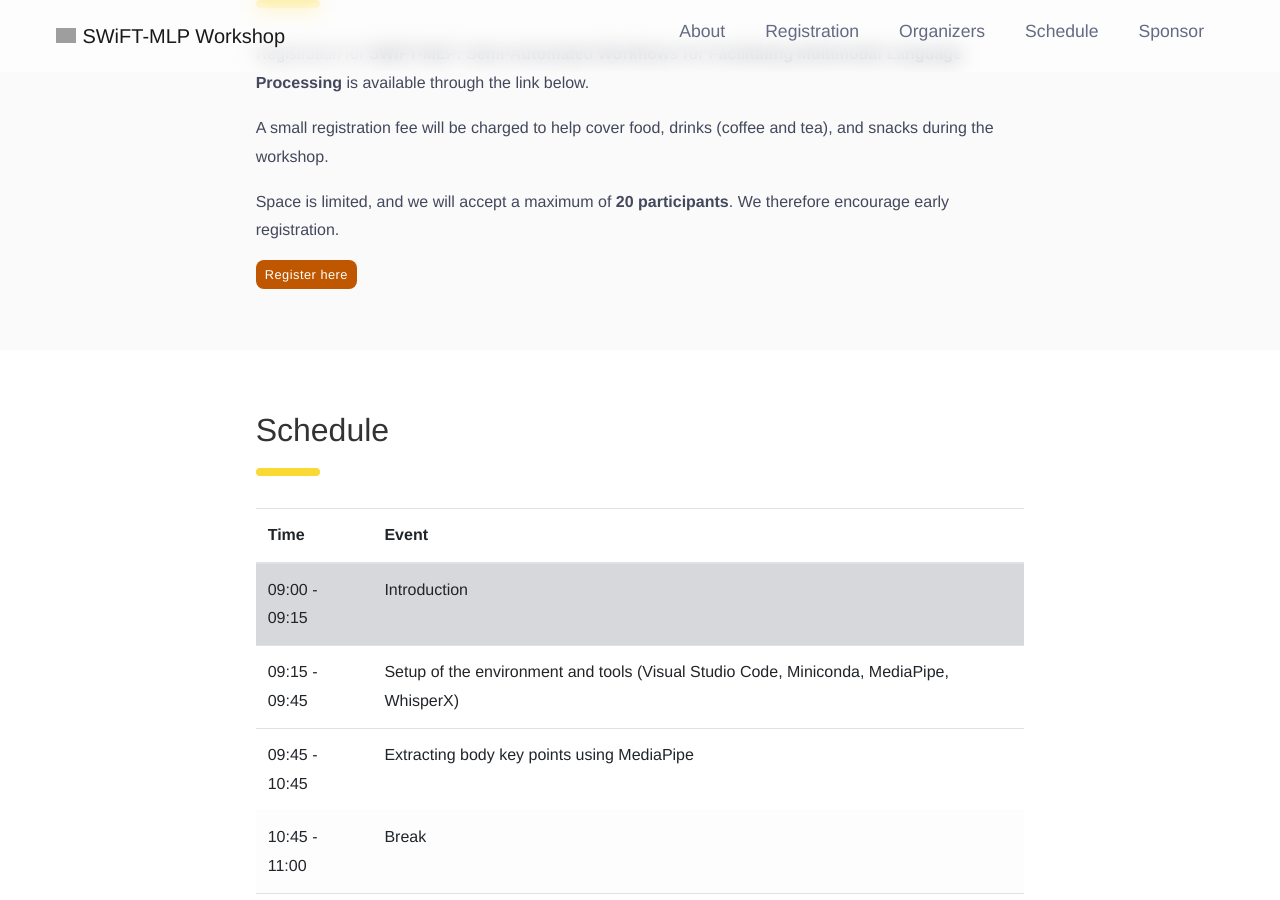
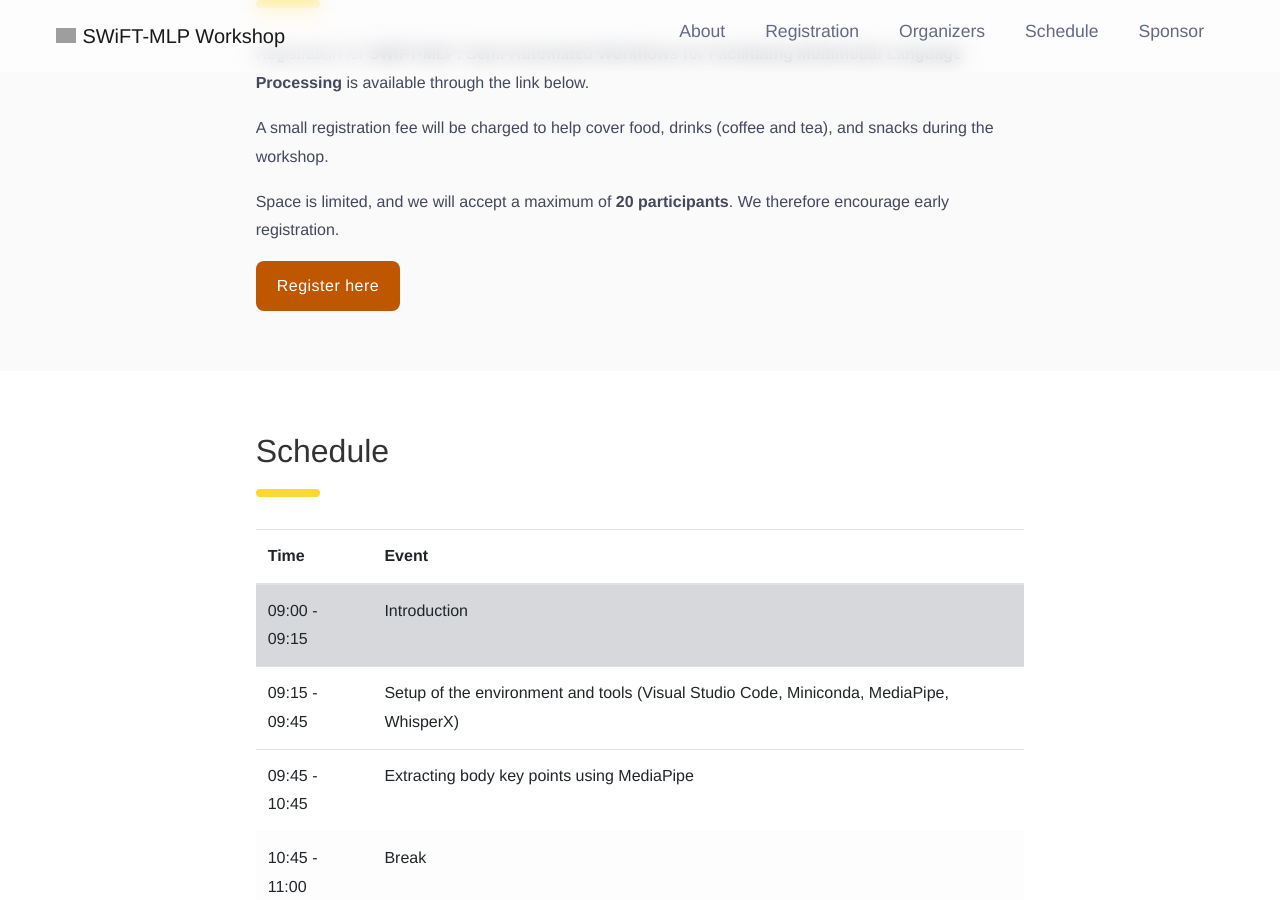
Before and after one commit to SWiFT-MLP/SWiFT-MLP.github.io, a Jekyll site: the page built from 2026/index.md, in a window 1280 px wide and 900 px high, scrolled down 1890 px. Built offline with Jekyll 4.4.1, drawn with Linux system fonts in a browser that asks for light colours; grey boxes are pictures that could not be loaded.

Commit message:
Update registration link button class

```diff
--- a/_includes/cfp.html
+++ b/_includes/cfp.html
@@ -27,7 +27,7 @@
         {% if page.cfp.registration_link %}
           {% assign btn_text = page.cfp.registration_text | default: 'Register here' %}
           <p>
-            <a href="{{ page.cfp.registration_link | escape }}" class="btn btn-custom btn-xs" target="_blank" rel="noopener noreferrer">
+            <a href="{{ page.cfp.registration_link | escape }}" class="btn btn-custom" target="_blank" rel="noopener noreferrer">
               {{ btn_text }}
             </a>
           </p>
```
